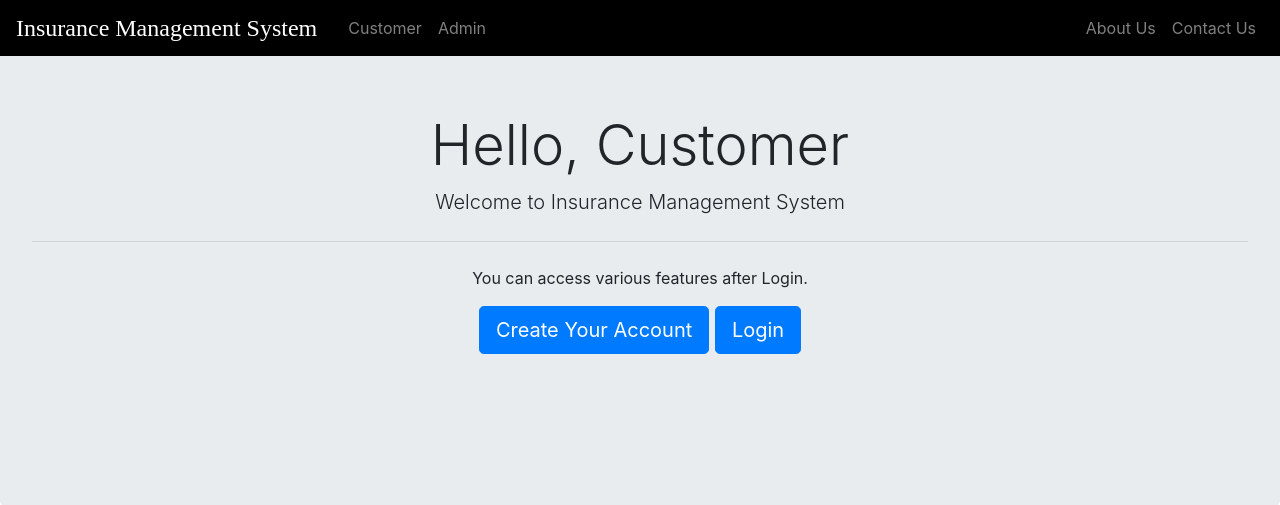
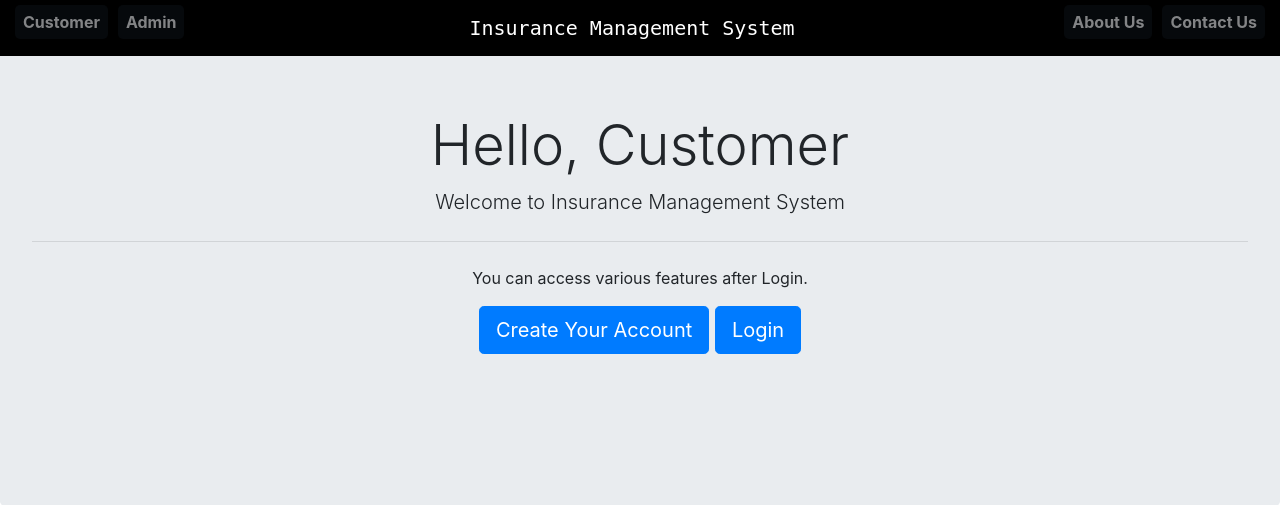
Before and after one commit to Sagnik0684/Insurance_Management, a Django app: page /customer/customerclick in a window 1280 px wide. Shown: the top 505 px of the page. Run offline with Django 3.2, Linux system fonts and the light colour scheme; some libraries are stand-ins or nearby versions.

Commit message:
Login page cosmetic changes

```diff
--- a/templates/insurance/navbar.html
+++ b/templates/insurance/navbar.html
@@ -13,57 +13,70 @@
   <style type="text/css">
     .bs-example {
       margin: 0px;
+    }
 
+    .bg-dark {
+      background-color: #212529 !important;
     }
-    .bg-dark {
-    background-color: #212529!important;
-}
+
     .navbar-brand {
       font-size: 20px;
       font-family: monospace;
+      text-align: center;
+      width: 100%;
+      color: #040303;
+    }
 
+    .navbar-nav-left {
+      position: absolute;
+      left: 10px;
+      top: 0;
+    }
+
+    .navbar-nav-right {
+      position: absolute;
+      right: 10px;
+      top: 0;
+    }
+
+    .nav-item {
+      background-color: #06090c;
+      padding: 5px 10px;
+      margin: 5px;
+      border-radius: 5px;
+      color: hsl(0, 27%, 96%);
+      font-weight: bold;
+    }
+
+    .nav-item:hover {
+      background-color: #ffffff;
     }
   </style>
 </head>
 
 <body>
 
-
-
   <div class="bs-example">
-    <nav class="navbar navbar-expand-md  navbar-dark fixed-top" style="background-color: #000000;">
-    <a style="color: #ffffff;text-decoration: none; " href="/"><font face = "Gill" size =" 5">Insurance Management System</font><br /></a>
+    <nav class="navbar navbar-expand-md navbar-dark fixed-top" style="background-color: #000000;">
+      <div class="navbar-brand">Insurance Management System</div>
       <button type="button" class="navbar-toggler" data-toggle="collapse" data-target="#navbarCollapse">
         <span class="navbar-toggler-icon"></span>
       </button>
 
       <div class="collapse navbar-collapse justify-content-between" id="navbarCollapse">
-        <div class="navbar-nav">
-          <p style="
-          padding-left: 15px;
-      "  class="nav-item nav-link active"></p>
-
+        <div class="navbar-nav navbar-nav-left">
           <a href="/customer/customerclick" class="nav-item nav-link">Customer</a>
-
           <a href="/adminlogin" class="nav-item nav-link">Admin</a>
-
-
         </div>
 
-        <div class="navbar-nav">
+        <div class="navbar-nav navbar-nav-right">
           <a href="/aboutus" class="nav-item nav-link">About Us</a>
           <a href="/contactus" class="nav-item nav-link">Contact Us</a>
-
         </div>
-
-
-
-
       </div>
     </nav>
   </div>
 
-
 </body>
 
 </html>
```
